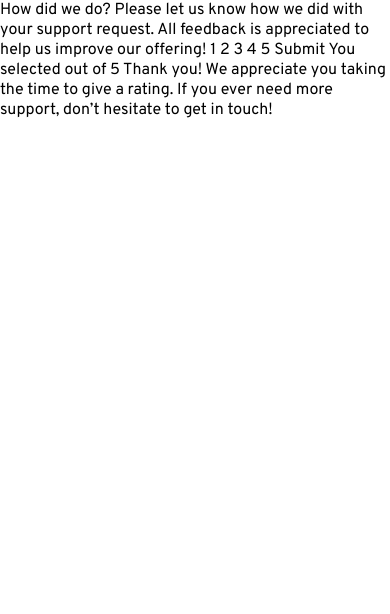
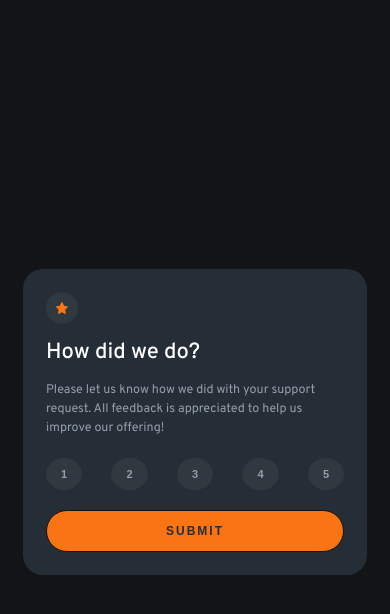
Before and after one commit to anhvu1012/Interactive-Rating-Component, a plain HTML site: page index.html in a window 390 px wide. Drawn offline with Linux system fonts and the light colour scheme.

Commit message:
Finish rating state mobile version

```diff
--- a/index.html
+++ b/index.html
@@ -22,19 +22,38 @@
   </head>
   <body>
     <!-- Rating state start -->
-
-    How did we do? Please let us know how we did with your support request. All
-    feedback is appreciated to help us improve our offering! 1 2 3 4 5 Submit
-
+    <section class="rating-state">
+      <figure>
+        <img src="images/icon-star.svg" alt="Star icon" />
+      </figure>
+      <h1>How did we do?</h1>
+      <p>
+        Please let us know how we did with your support request. All feedback is
+        appreciated to help us improve our offering!
+      </p>
+      <form id="rating-form">
+        <div class="rating-option">
+          <input type="button" id="rating-1" value="1" />
+          <input type="button" id="rating-2" value="2" />
+          <input type="button" id="rating-3" value="3" />
+          <input type="button" id="rating-4" value="4" />
+          <input type="button" id="rating-5" value="5" />
+        </div>
+        <button type="submit">Submit</button>
+      </form>
+    </section>
     <!-- Rating state end -->
 
     <!-- Thank you state start -->
-
-    You selected
-    <!-- Add rating here -->
-    out of 5 Thank you! We appreciate you taking the time to give a rating. If
-    you ever need more support, don’t hesitate to get in touch!
-
+    <section class="thank-you-state">
+      <img src="images/illustration-thank-you.svg" alt="Thank you for rating" />
+      <div><span>You selected ? out of 5</span></div>
+      <h1>Thank you!</h1>
+      <p>
+        We appreciate you taking the time to give a rating. If you ever need
+        more support, don’t hesitate to get in touch!
+      </p>
+    </section>
     <!-- Thank you state end -->
   </body>
 </html>
--- a/styles.scss
+++ b/styles.scss
@@ -5,9 +5,110 @@ $white: hsl(0, 100%, 100%);
 $grey-500: hsl(217, 12%, 63%);
 $grey-900: hsl(213, 19%, 18%);
 $grey-950: hsl(216, 12%, 8%);
+$button-bg: hsl(210, 14%, 22%);
+
+@mixin header{
+  color: $white;
+  font-size: 22px;
+  font-weight: 500;
+}
+
+@mixin rating-option{
+  border: none;
+  border-radius: 50%;
+  background-color: $button-bg;
+  color: $grey-500;
+  padding: 10px 15px;
+  font-size: 11px;
+  font-weight: 800;
+}
 
 body{
+  height: 100vh;
   margin: 0;
   padding: 0;
   font-family: $font;
+  background-color: $grey-950;
+  display: flex;
+  justify-content: center;
+  align-items: center;
 }
+
+.rating-state{
+  margin: auto 23px;
+  display: block;
+  background-color: $grey-900;
+  padding: 23px;
+  border-radius: 20px;
+
+  figure{
+    margin: 0;
+    background-color: $button-bg;
+    border-radius: 50%;
+    width: 32px;
+    height: 32px;
+
+    img{
+      margin: 10px;
+      width: 12px;
+      aspect-ratio: 1/1;
+    }
+  }
+
+  h1 {
+    @include header;
+    margin: 15px 0;
+  }
+
+  p{
+    color: $grey-500;
+    margin: 0;
+    font-size: 12.5px;
+    line-height: 1.5;
+  }
+
+  form{
+    div{
+      display: flex;
+      justify-content: space-between;
+      margin: 20px 0;
+
+      input{
+        @include rating-option;
+
+        &:hover{
+          background-color: $orange-500;
+          color: $grey-900;
+          cursor: pointer;
+          outline: 1px solid $grey-950;
+        }
+
+        &:active{
+          background-color: $white;
+        }
+      }
+    }
+
+    button{
+      width: 100%;
+      background-color: $orange-500;
+      color: $grey-900;
+      text-transform: uppercase;
+      border: 1px solid $grey-950;
+      border-radius: 50px;
+      padding: 13px;
+      font-weight: 700;
+      font-size: 12px;
+      letter-spacing: 2px;
+      cursor: pointer;
+
+      &:active{
+        background-color: $white;
+      }
+    }
+  }
+}
+
+.thank-you-state{
+  display: none;
+}
```
Also changed, not shown: styles/styles.css, 1 other file.
